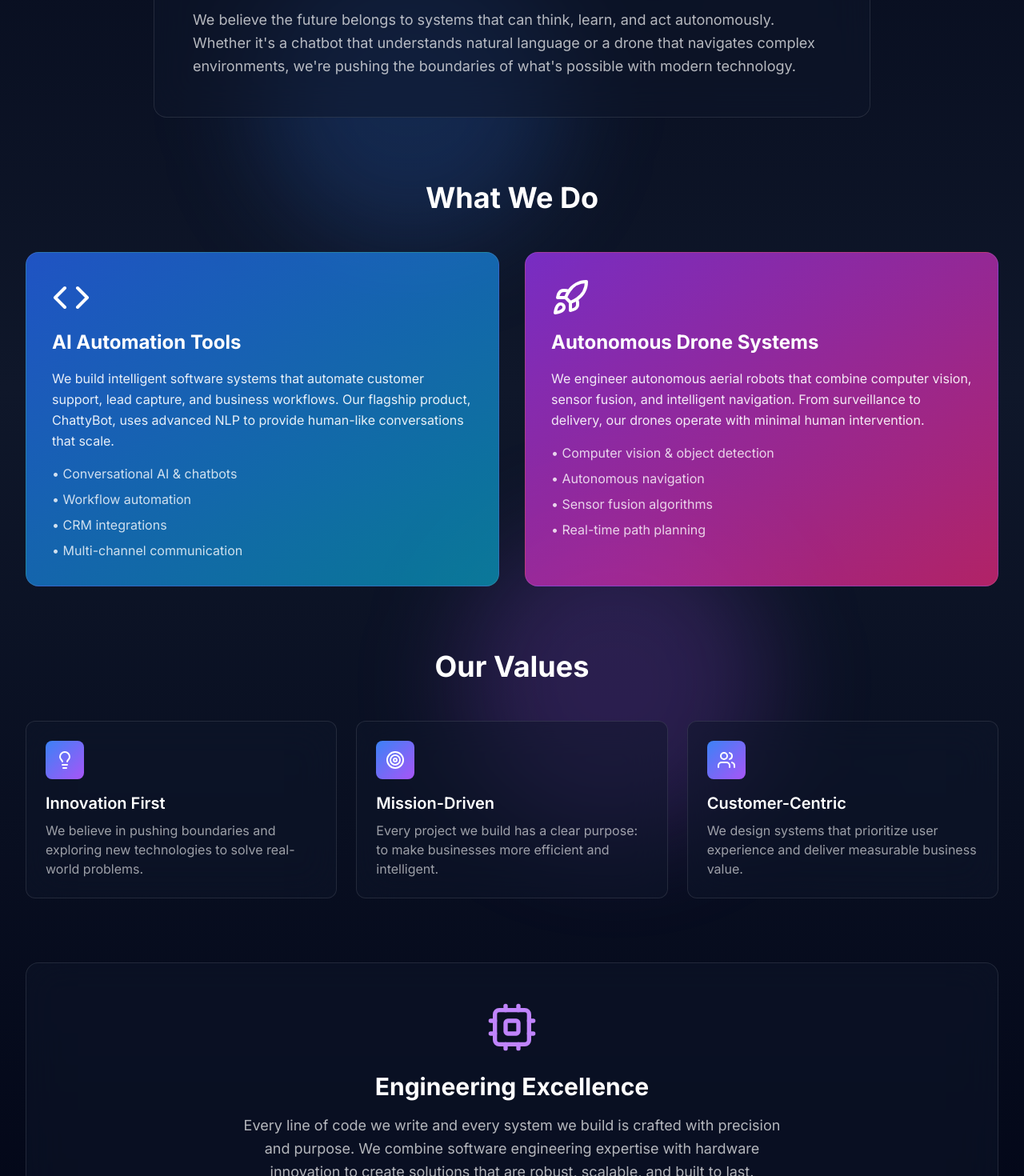
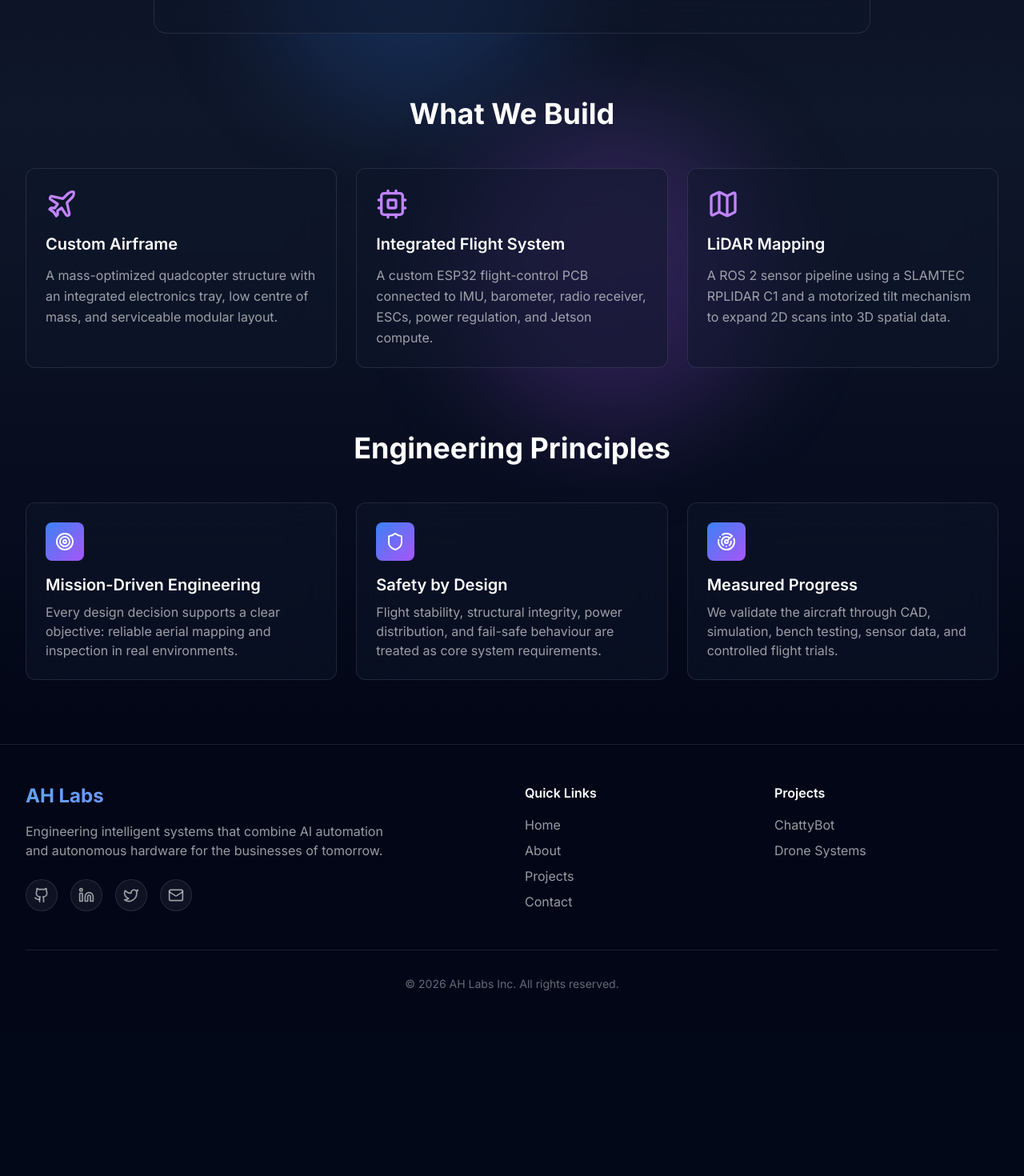
Before and after one commit to humzam241241/AH-Labs-Inc, a Next.js app: page /about in a window 1280 px wide. Shown: the part 640-2110 px from the top of the page at 80% size. After the commit the page ends 1928 px from the top, so only its background shows below. Built offline with nearby package versions, Linux system fonts and the light colour scheme.

Commit message:
Make about page drone focused

```diff
--- a/app/about/page.tsx
+++ b/app/about/page.tsx
@@ -2,23 +2,23 @@
 
 import React from "react"
 import { motion } from "framer-motion"
-import { Code, Cpu, Rocket, Target, Lightbulb, Users } from "lucide-react"
+import { Cpu, Map, Plane, Radar, Shield, Target } from "lucide-react"
 
 const values = [
   {
-    icon: Lightbulb,
-    title: "Innovation First",
-    description: "We believe in pushing boundaries and exploring new technologies to solve real-world problems.",
+    icon: Target,
+    title: "Mission-Driven Engineering",
+    description: "Every design decision supports a clear objective: reliable aerial mapping and inspection in real environments.",
   },
   {
-    icon: Target,
-    title: "Mission-Driven",
-    description: "Every project we build has a clear purpose: to make businesses more efficient and intelligent.",
+    icon: Shield,
+    title: "Safety by Design",
+    description: "Flight stability, structural integrity, power distribution, and fail-safe behaviour are treated as core system requirements.",
   },
   {
-    icon: Users,
-    title: "Customer-Centric",
-    description: "We design systems that prioritize user experience and deliver measurable business value.",
+    icon: Radar,
+    title: "Measured Progress",
+    description: "We validate the aircraft through CAD, simulation, bench testing, sensor data, and controlled flight trials.",
   },
 ]
 
@@ -32,128 +32,54 @@ export default function AboutPage() {
         </div>
 
         <div className="relative z-10 max-w-7xl mx-auto px-4 sm:px-6 lg:px-8">
-          <motion.div
-            initial={{ opacity: 0, y: 20 }}
-            animate={{ opacity: 1, y: 0 }}
-            className="text-center mb-16"
-          >
-            <h1 className="text-5xl md:text-6xl font-bold text-white mb-6">
-              About AH Labs
-            </h1>
+          <motion.div initial={{ opacity: 0, y: 20 }} animate={{ opacity: 1, y: 0 }} className="text-center mb-16">
+            <h1 className="text-5xl md:text-6xl font-bold text-white mb-6">About AH Labs</h1>
             <p className="text-xl text-white/70 max-w-3xl mx-auto">
-              Engineering the intelligent systems that power the future of business
+              Developing an autonomous LiDAR mapping drone from airframe to onboard computing.
             </p>
           </motion.div>
 
-          <motion.div
-            initial={{ opacity: 0, y: 20 }}
-            animate={{ opacity: 1, y: 0 }}
-            transition={{ delay: 0.2 }}
-            className="max-w-4xl mx-auto mb-20"
-          >
+          <motion.div initial={{ opacity: 0, y: 20 }} animate={{ opacity: 1, y: 0 }} transition={{ delay: 0.2 }} className="max-w-4xl mx-auto mb-20">
             <div className="bg-slate-900/50 backdrop-blur-xl border border-white/10 rounded-2xl p-8 md:p-12">
               <h2 className="text-3xl font-bold text-white mb-6">Our Mission</h2>
               <p className="text-white/70 text-lg leading-relaxed mb-4">
-                At AH Labs, we&apos;re building the intelligent systems that bridge the gap between software and hardware. As an engineering-driven company, we combine expertise in artificial intelligence, automation, and robotics to create solutions that transform how businesses operate.
-              </p>
-              <p className="text-white/70 text-lg leading-relaxed mb-4">
-                Our focus is on two core areas: AI automation tools that streamline business operations and autonomous drone systems that bring intelligence to the physical world. Each project we undertake is driven by a commitment to innovation, technical excellence, and real-world impact.
+                AH Labs Inc is focused exclusively on autonomous drone development. The current program is a custom quadcopter designed to collect LiDAR and motion data for three-dimensional mapping and inspection.
               </p>
               <p className="text-white/70 text-lg leading-relaxed">
-                We believe the future belongs to systems that can think, learn, and act autonomously. Whether it&apos;s a chatbot that understands natural language or a drone that navigates complex environments, we&apos;re pushing the boundaries of what&apos;s possible with modern technology.
+                The platform combines mechanical design, custom electronics, embedded flight control, ROS 2, NVIDIA Jetson edge computing, and a tilting 2D LiDAR system. The immediate objective is a controlled indoor proof of concept that can produce usable spatial data.
               </p>
             </div>
           </motion.div>
 
-          <motion.div
-            initial={{ opacity: 0, y: 20 }}
-            whileInView={{ opacity: 1, y: 0 }}
-            viewport={{ once: true }}
-            className="mb-20"
-          >
-            <h2 className="text-4xl font-bold text-white mb-12 text-center">
-              What We Do
-            </h2>
-            <div className="grid md:grid-cols-2 gap-8">
-              <div className="bg-gradient-to-br from-blue-600/80 to-cyan-600/80 rounded-2xl p-8 border border-white/10">
-                <Code className="w-12 h-12 text-white mb-4" />
-                <h3 className="text-2xl font-bold text-white mb-4">
-                  AI Automation Tools
-                </h3>
-                <p className="text-white/90 leading-relaxed mb-4">
-                  We build intelligent software systems that automate customer support, lead capture, and business workflows. Our flagship product, ChattyBot, uses advanced NLP to provide human-like conversations that scale.
-                </p>
-                <ul className="space-y-2 text-white/80">
-                  <li>• Conversational AI & chatbots</li>
-                  <li>• Workflow automation</li>
-                  <li>• CRM integrations</li>
-                  <li>• Multi-channel communication</li>
-                </ul>
-              </div>
-
-              <div className="bg-gradient-to-br from-purple-600/80 to-pink-600/80 rounded-2xl p-8 border border-white/10">
-                <Rocket className="w-12 h-12 text-white mb-4" />
-                <h3 className="text-2xl font-bold text-white mb-4">
-                  Autonomous Drone Systems
-                </h3>
-                <p className="text-white/90 leading-relaxed mb-4">
-                  We engineer autonomous aerial robots that combine computer vision, sensor fusion, and intelligent navigation. From surveillance to delivery, our drones operate with minimal human intervention.
-                </p>
-                <ul className="space-y-2 text-white/80">
-                  <li>• Computer vision & object detection</li>
-                  <li>• Autonomous navigation</li>
-                  <li>• Sensor fusion algorithms</li>
-                  <li>• Real-time path planning</li>
-                </ul>
-              </div>
-            </div>
-          </motion.div>
-
-          <motion.div
-            initial={{ opacity: 0, y: 20 }}
-            whileInView={{ opacity: 1, y: 0 }}
-            viewport={{ once: true }}
-            className="mb-20"
-          >
-            <h2 className="text-4xl font-bold text-white mb-12 text-center">
-              Our Values
-            </h2>
+          <motion.div initial={{ opacity: 0, y: 20 }} whileInView={{ opacity: 1, y: 0 }} viewport={{ once: true }} className="mb-20">
+            <h2 className="text-4xl font-bold text-white mb-12 text-center">What We Build</h2>
             <div className="grid md:grid-cols-3 gap-6">
-              {values.map((value, index) => (
-                <motion.div
-                  key={value.title}
-                  initial={{ opacity: 0, y: 20 }}
-                  whileInView={{ opacity: 1, y: 0 }}
-                  transition={{ delay: index * 0.1 }}
-                  viewport={{ once: true }}
-                  className="bg-slate-900/50 backdrop-blur-xl border border-white/10 rounded-xl p-6"
-                >
-                  <div className="w-12 h-12 bg-gradient-to-br from-blue-500 to-purple-500 rounded-lg flex items-center justify-center mb-4">
-                    <value.icon className="w-6 h-6 text-white" />
-                  </div>
-                  <h3 className="text-xl font-semibold text-white mb-2">
-                    {value.title}
-                  </h3>
-                  <p className="text-white/60">{value.description}</p>
-                </motion.div>
+              {[
+                { icon: Plane, title: "Custom Airframe", text: "A mass-optimized quadcopter structure with an integrated electronics tray, low centre of mass, and serviceable modular layout." },
+                { icon: Cpu, title: "Integrated Flight System", text: "A custom ESP32 flight-control PCB connected to IMU, barometer, radio receiver, ESCs, power regulation, and Jetson compute." },
+                { icon: Map, title: "LiDAR Mapping", text: "A ROS 2 sensor pipeline using a SLAMTEC RPLIDAR C1 and a motorized tilt mechanism to expand 2D scans into 3D spatial data." },
+              ].map((item) => (
+                <div key={item.title} className="bg-slate-900/50 backdrop-blur-xl border border-white/10 rounded-xl p-6">
+                  <item.icon className="w-10 h-10 text-purple-400 mb-4" />
+                  <h3 className="text-xl font-semibold text-white mb-3">{item.title}</h3>
+                  <p className="text-white/60 leading-relaxed">{item.text}</p>
+                </div>
               ))}
             </div>
           </motion.div>
 
-          <motion.div
-            initial={{ opacity: 0, y: 20 }}
-            whileInView={{ opacity: 1, y: 0 }}
-            viewport={{ once: true }}
-            className="text-center"
-          >
-            <div className="bg-slate-900/50 backdrop-blur-xl border border-white/10 rounded-2xl p-12">
-              <Cpu className="w-16 h-16 text-purple-400 mx-auto mb-6" />
-              <h2 className="text-3xl font-bold text-white mb-4">
-                Engineering Excellence
-              </h2>
-              <p className="text-white/70 text-lg max-w-2xl mx-auto leading-relaxed">
-                Every line of code we write and every system we build is crafted with precision and purpose. We combine software engineering expertise with hardware innovation to create solutions that are robust, scalable, and built to last.
-              </p>
+          <motion.div initial={{ opacity: 0, y: 20 }} whileInView={{ opacity: 1, y: 0 }} viewport={{ once: true }}>
+            <h2 className="text-4xl font-bold text-white mb-12 text-center">Engineering Principles</h2>
+            <div className="grid md:grid-cols-3 gap-6">
+              {values.map((value, index) => (
+                <motion.div key={value.title} initial={{ opacity: 0, y: 20 }} whileInView={{ opacity: 1, y: 0 }} transition={{ delay: index * 0.1 }} viewport={{ once: true }} className="bg-slate-900/50 backdrop-blur-xl border border-white/10 rounded-xl p-6">
+                  <div className="w-12 h-12 bg-gradient-to-br from-blue-500 to-purple-500 rounded-lg flex items-center justify-center mb-4">
+                    <value.icon className="w-6 h-6 text-white" />
+                  </div>
+                  <h3 className="text-xl font-semibold text-white mb-2">{value.title}</h3>
+                  <p className="text-white/60">{value.description}</p>
+                </motion.div>
+              ))}
             </div>
           </motion.div>
         </div>
```
